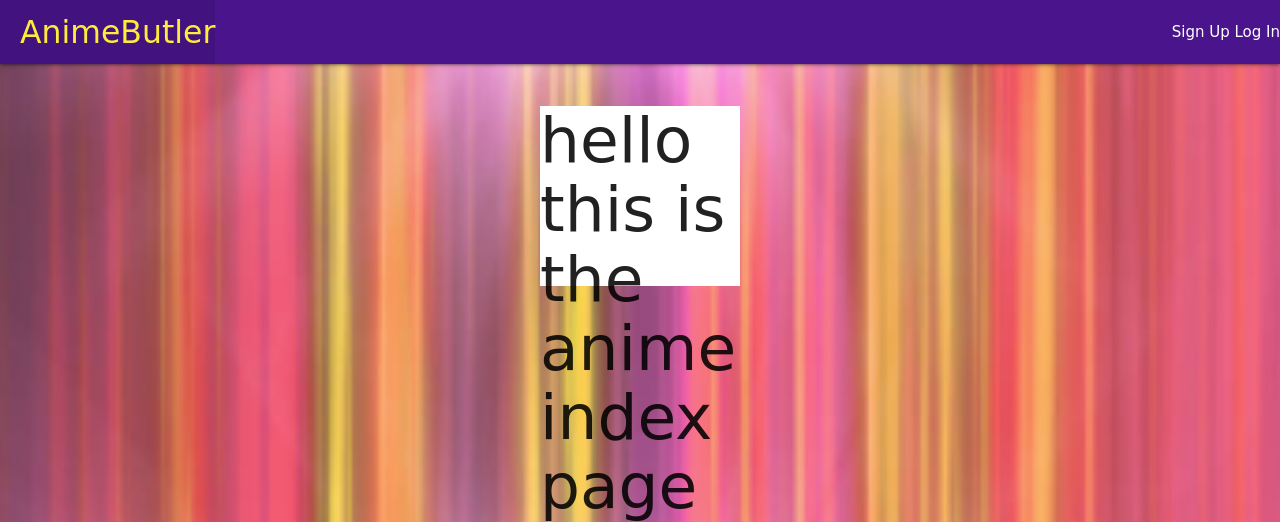
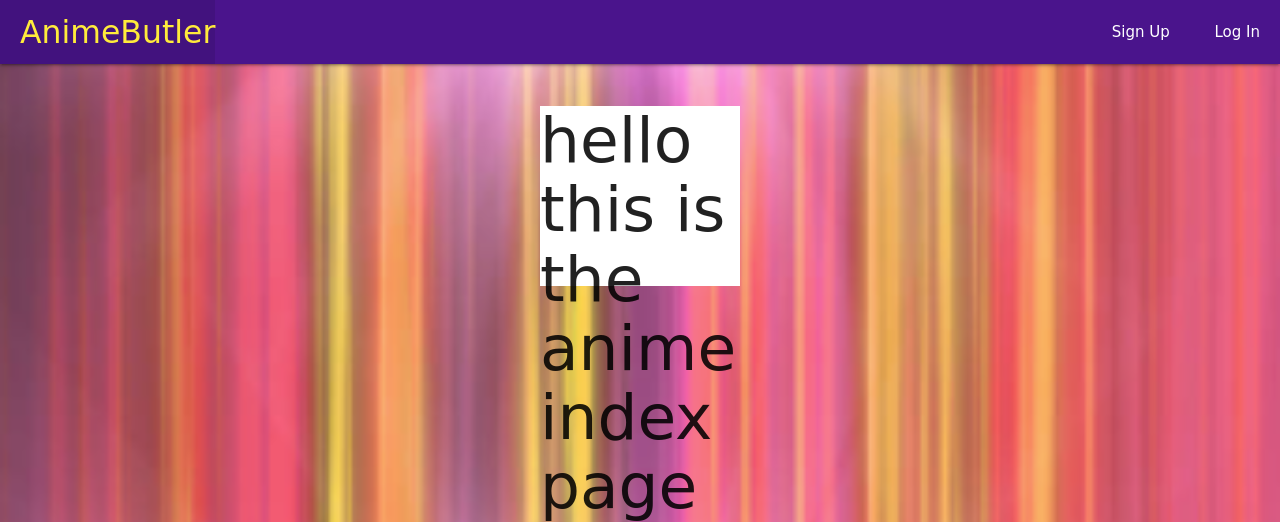
Before and after one commit to Shak99/animebutler, a Django app: page /search/ in a window 1280 px wide. Shown: the top 522 px of the page. Run offline with Django 4.2, Linux system fonts and the light colour scheme; data that the repository does not hold is empty; some web fonts are replaced.

Commit message:
navbar complete

```diff
--- a/main_app/static/css/style.css
+++ b/main_app/static/css/style.css
@@ -38,7 +38,6 @@
     background-size: 180px 200px;
 }
 
-li {
-    padding: 30px;
-
+.navli {
+    padding: 20px;
 }
--- a/main_app/templates/base.html
+++ b/main_app/templates/base.html
@@ -33,14 +33,14 @@
                 <div class="right">
 
                     {% if user.is_authenticated %}
-                        <a href="{% url 'anime' %}">Animes</a>
-                        <a href="{% url 'watchlist_list'%}">Watchlist</a>
-                        <a href="{% url 'interest_index' %}">Personal Interests</a>
-                        <a href="{% url 'interest_form' %}">Add Interest</a>
-                        <a href="{% url 'logout' %}">Log Out</a>
+                        <a class="navli" href="{% url 'anime' %}">Animes</a>
+                        <a class="navli" href="{% url 'watchlist_list'%}">Watchlist</a>
+                        <a class="navli" href="{% url 'interest_index' %}">Personal Interests</a>
+                        <a class="navli" href="{% url 'interest_form' %}">Add Interest</a>
+                        <a class="navli" href="{% url 'logout' %}">Log Out</a>
                     {% else %}
-                        <a href="{% url 'signup' %}">Sign Up</a>
-                        <a href="{% url 'login' %}">Log In</a>
+                        <a class="navli" href="{% url 'signup' %}">Sign Up</a>
+                        <a class="navli" href="{% url 'login' %}">Log In</a>
                     {% endif %}
 
                 </div>
```
